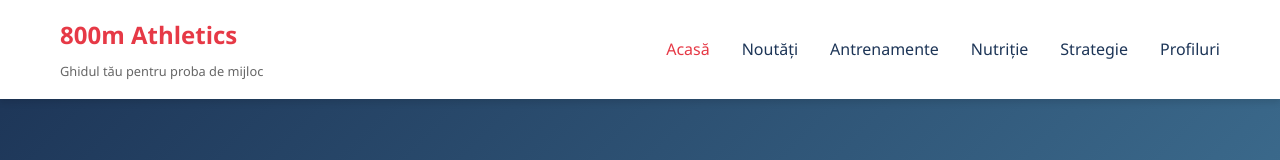
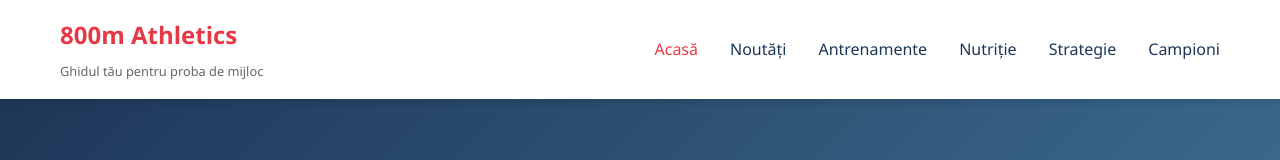
Before and after one commit to lucian23/800m-athletics, a plain HTML site: page index.html in a window 1280 px wide. Shown: the top 160 px of the page. Drawn offline with Linux system fonts and the light colour scheme.

Commit message:
fix: schimbat 'Profiluri' în 'Campioni'

```diff
--- a/index.html
+++ b/index.html
@@ -52,7 +52,7 @@
                     <li><a href="#antrenamente">Antrenamente</a></li>
                     <li><a href="#nutritie">Nutriție</a></li>
                     <li><a href="#strategie">Strategie</a></li>
-                    <li><a href="#profiluri">Profiluri</a></li>
+                    <li><a href="#campioni">Campioni</a></li>
                 </ul>
                 <div class="hamburger">
                     <span></span>
@@ -544,8 +544,8 @@
             </div>
         </section>
 
-        <!-- Profiluri Section -->
-        <section id="profiluri" class="profiles-section">
+        <!-- Campioni Section -->
+        <section id="campioni" class="profiles-section">
             <div class="container">
                 <h2 class="section-title">Campioni de 800m</h2>
                 <div class="profiles-grid">
@@ -614,7 +614,7 @@
                         <li><a href="#antrenamente">Antrenamente</a></li>
                         <li><a href="#nutritie">Nutriție</a></li>
                         <li><a href="#strategie">Strategie</a></li>
-                        <li><a href="#profiluri">Profiluri</a></li>
+                        <li><a href="#campioni">Campioni</a></li>
                     </ul>
                 </div>
                 <div class="footer-section">
```
